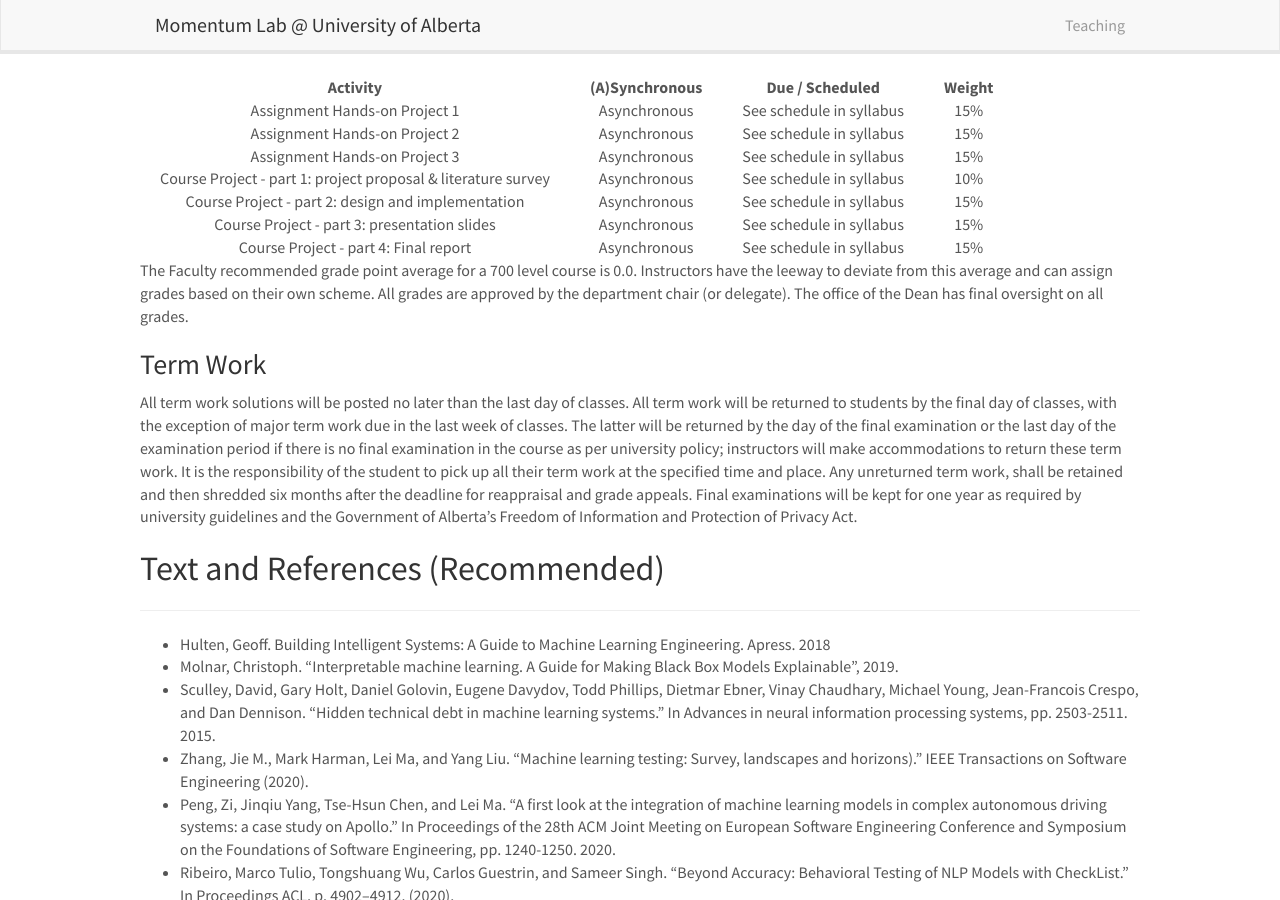
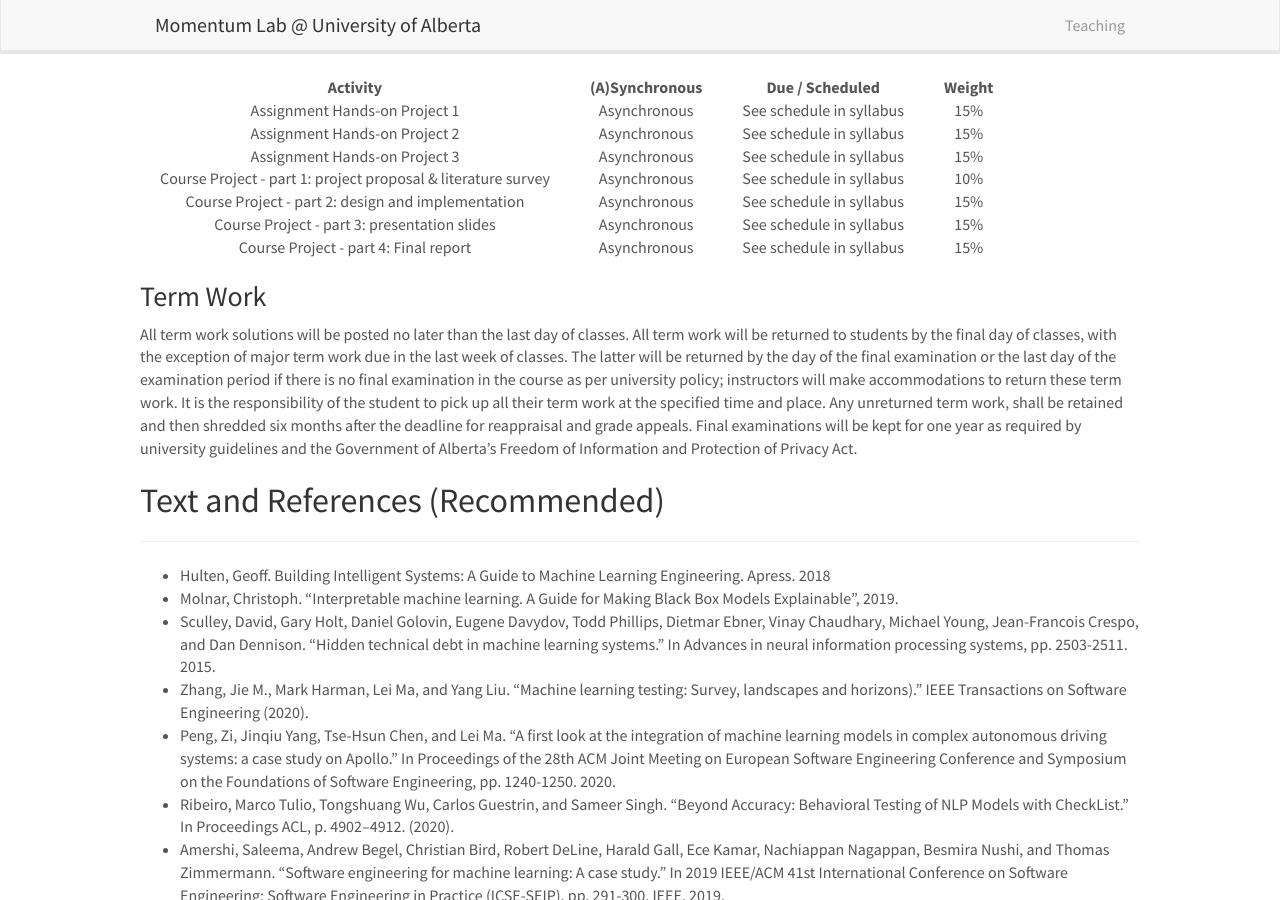
Before and after one commit to momentum-openspace/momentum-openspace.github.io, a Jekyll site: the page built from _pages/ECE720_2022Winter.md, in a window 1280 px wide and 900 px high, scrolled down 2471 px. Built offline with Jekyll 4.4.1, drawn with Linux system fonts in a browser that asks for light colours; nearby versions of some CDN libraries.

Commit message:
Update ECE720_2022Winter.md

```diff
--- a/_pages/ECE720_2022Winter.md
+++ b/_pages/ECE720_2022Winter.md
@@ -121,9 +121,9 @@ By the end of this course, students should be able to:
 |    Course Project - part 4: Final report                              |    Asynchronous       |    See schedule in syllabus    |     15%      |
 {:.padding-table}
 
-The Faculty recommended grade point average for a 700 level course is 0.0. Instructors have the leeway to
+<!-- The Faculty recommended grade point average for a 700 level course is 0.0. Instructors have the leeway to
 deviate from this average and can assign grades based on their own scheme. All grades are approved by
-the department chair (or delegate). The office of the Dean has final oversight on all grades.
+the department chair (or delegate). The office of the Dean has final oversight on all grades. -->
 
 ### Term Work
 All term work solutions will be posted no later than the last day of classes. All term work will be returned to
```
